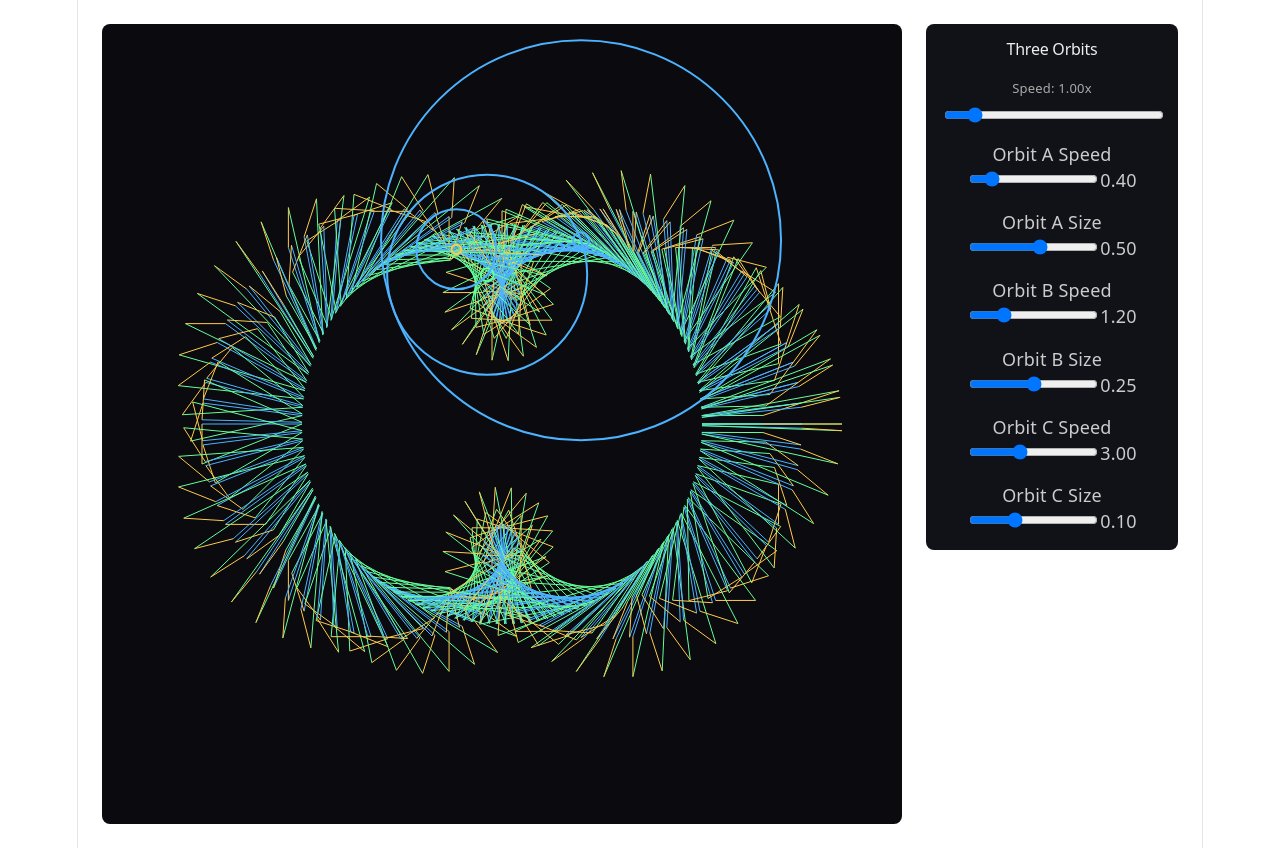
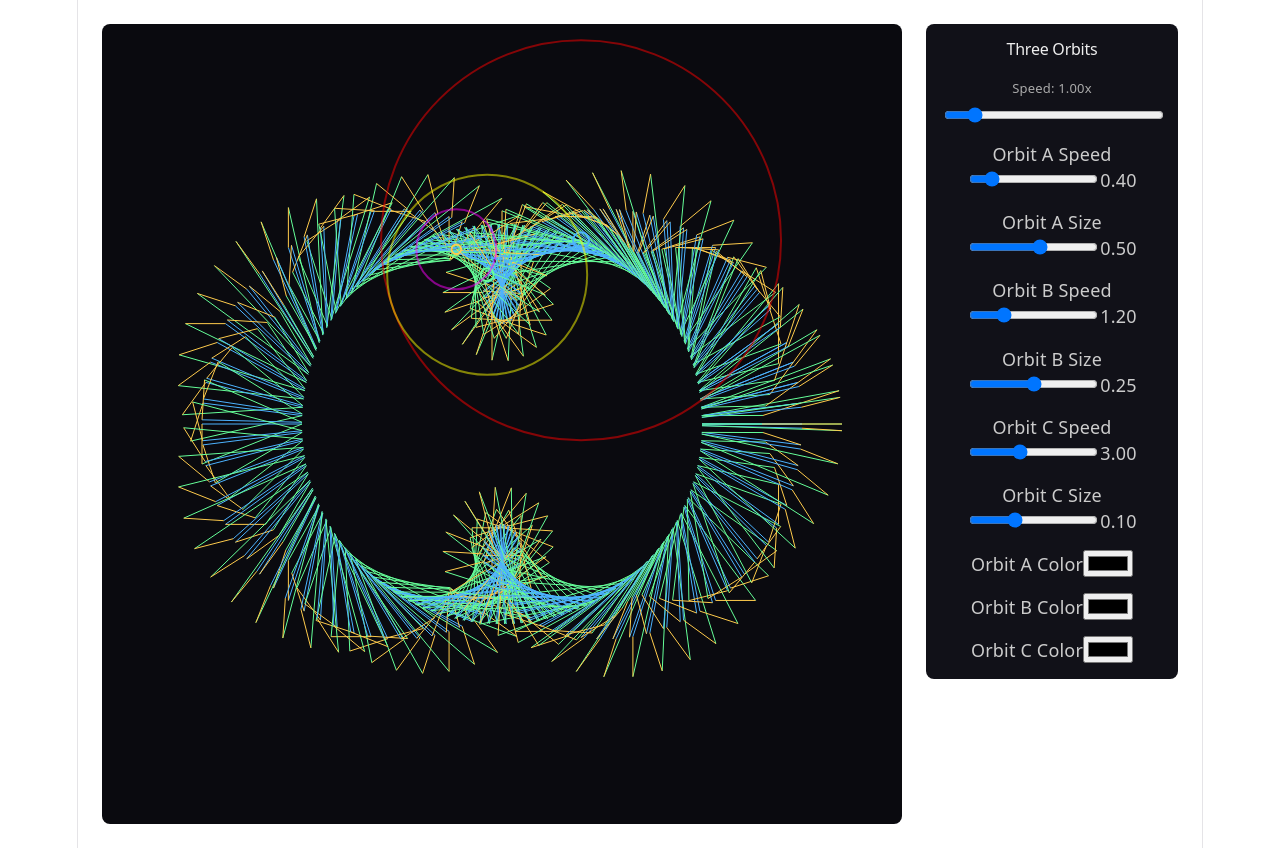
Before and after one commit to dwjohnston/geoart-agentic, a React (Vite) app: page / in a window 1280 px wide. Built offline with nearby package versions, Linux system fonts and the light colour scheme.

Commit message:
Add color picker control node

```diff
--- a/src/App.tsx
+++ b/src/App.tsx
@@ -5,10 +5,12 @@ import type { CompiledGraph } from './graph/compiler';
 import type { EvalContext } from './graph/EvalContext';
 import { threeOrbitsGraph } from './graphs/threeOrbits';
 import { SliderControl } from './control/ui/SliderControl';
+import { ColorPickerControl } from './control/ui/ColorPickerControl';
 import type { ControlNode } from './schema/_generated/schema-types';
 
-// Extract slider nodes from the control layer.
 type SliderNode = Extract<ControlNode, { type: 'slider' }>;
+type ColorPickerNode = Extract<ControlNode, { type: 'colorPicker' }>;
+type ColorValue = { r: number; g: number; b: number; a: number };
 
 const CANVAS_SIZE = 800;
 
@@ -31,6 +33,17 @@ function App() {
     for (const node of threeOrbitsGraph.control.nodes) {
       if (node.type === 'slider') {
         initial[node.id] = node.params.value?.v ?? 0;
+      }
+    }
+    return initial;
+  });
+
+  // Color picker values are stored in React state so the UI re-renders when they change.
+  const [colorValues, setColorValues] = useState<Record<string, ColorValue>>(() => {
+    const initial: Record<string, ColorValue> = {};
+    for (const node of threeOrbitsGraph.control.nodes) {
+      if (node.type === 'colorPicker') {
+        initial[node.id] = node.params.value?.v ?? { r: 1, g: 1, b: 1, a: 1 };
       }
     }
     return initial;
@@ -133,6 +146,25 @@ function App() {
     trailCanvasRef.current?.getContext('2d')?.clearRect(0, 0, CANVAS_SIZE, CANVAS_SIZE);
   }
 
+  function handleColorPickerChange(nodeId: string, value: ColorValue) {
+    setColorValues(prev => ({ ...prev, [nodeId]: value }));
+
+    const compiled = compiledRef.current;
+    if (!compiled) return;
+
+    const compiledNode = compiled.nodes.get(nodeId);
+    if (!compiledNode) return;
+
+    compiledNode.params['value'] = { kind: 'color', v: value };
+
+    const state = compiled.states.get(nodeId);
+    if (state) {
+      state.isDirty = true;
+    }
+
+    trailCanvasRef.current?.getContext('2d')?.clearRect(0, 0, CANVAS_SIZE, CANVAS_SIZE);
+  }
+
   function handleSpeedChange(value: number) {
     setSpeed(value);
     speedRef.current = value;
@@ -149,6 +181,18 @@ function App() {
     params: {
       ...n.params,
       value: { v: sliderValues[n.id] ?? n.params.value?.v ?? 0 },
+    },
+  }));
+
+  const colorPickerNodes = threeOrbitsGraph.control.nodes.filter(
+    (n): n is ColorPickerNode => n.type === 'colorPicker',
+  );
+
+  const colorPickerNodesWithValues: ColorPickerNode[] = colorPickerNodes.map(n => ({
+    ...n,
+    params: {
+      ...n.params,
+      value: { v: colorValues[n.id] ?? n.params.value?.v ?? { r: 1, g: 1, b: 1, a: 1 } },
     },
   }));
 
@@ -215,6 +259,13 @@ function App() {
             onChange={handleSliderChange}
           />
         ))}
+        {colorPickerNodesWithValues.map(node => (
+          <ColorPickerControl
+            key={node.id}
+            node={node}
+            onChange={handleColorPickerChange}
+          />
+        ))}
       </div>
     </div>
   );
--- /dev/null
+++ b/src/control/ColorPickerNode.ts
@@ -0,0 +1,17 @@
+import type { ControlNodeDef } from './types';
+
+export const colorPickerNodeDef: ControlNodeDef = {
+  type: 'colorPicker',
+  outputs: [{ name: 'value', type: 'color' }],
+  params: {
+    label: { type: 'string' },
+    value: { type: 'color' },
+  },
+  evaluate(params) {
+    const v = params['value']?.v as { r: number; g: number; b: number; a: number } | undefined;
+    return [{
+      kind: 'color',
+      v: v ?? { r: 1, g: 1, b: 1, a: 1 },
+    }];
+  },
+};
--- a/src/control/registry.ts
+++ b/src/control/registry.ts
@@ -1,6 +1,8 @@
 import type { ControlNodeDef } from './types';
 import { sliderNodeDef } from './SliderNode';
+import { colorPickerNodeDef } from './ColorPickerNode';
 
 export const controlRegistry = new Map<string, ControlNodeDef>([
   [sliderNodeDef.type, sliderNodeDef],
+  [colorPickerNodeDef.type, colorPickerNodeDef],
 ]);
--- /dev/null
+++ b/src/control/ui/ColorPickerControl.tsx
@@ -0,0 +1,44 @@
+import type { ControlNode } from '../../schema/_generated/schema-types';
+
+type ColorPickerNode = Extract<ControlNode, { type: 'colorPicker' }>;
+
+type ColorValue = { r: number; g: number; b: number; a: number };
+
+type Props = {
+  node: ColorPickerNode;
+  onChange: (nodeId: string, value: ColorValue) => void;
+};
+
+function toHex(value: ColorValue): string {
+  const r = Math.round(value.r * 255).toString(16).padStart(2, '0');
+  const g = Math.round(value.g * 255).toString(16).padStart(2, '0');
+  const b = Math.round(value.b * 255).toString(16).padStart(2, '0');
+  return `#${r}${g}${b}`;
+}
+
+function fromHex(hex: string, alpha: number): ColorValue {
+  const r = parseInt(hex.slice(1, 3), 16) / 255;
+  const g = parseInt(hex.slice(3, 5), 16) / 255;
+  const b = parseInt(hex.slice(5, 7), 16) / 255;
+  return { r, g, b, a: alpha };
+}
+
+export function ColorPickerControl({ node, onChange }: Props) {
+  const { params } = node;
+  const label = params.label?.v ?? '';
+  const value = params.value?.v ?? { r: 1, g: 1, b: 1, a: 1 };
+
+  const hex = toHex(value);
+
+  return (
+    <div className="color-picker-control">
+      <label htmlFor={node.id}>{label}</label>
+      <input
+        id={node.id}
+        type="color"
+        value={hex}
+        onChange={e => onChange(node.id, fromHex(e.target.value, value.a))}
+      />
+    </div>
+  );
+}
--- a/src/graphs/threeOrbits.ts
+++ b/src/graphs/threeOrbits.ts
@@ -12,6 +12,56 @@ export const threeOrbitsGraph: GeoArtGraph = {
 	version: '1.0',
 	control: {
 		nodes: [
+
+
+			{
+				id: "aColor",
+				type: "colorPicker",
+				params: {
+					label: { v: "Orbit A Color" },
+					value: {
+						"v": {
+							"r": 255,
+							"g": 0,
+							"b": 0,
+							"a": 0.5
+						}
+					}
+
+				}
+			},
+			{
+				id: "bColor",
+				type: "colorPicker",
+				params: {
+					label: { v: "Orbit B Color" },
+					value: {
+						"v": {
+							"r": 255,
+							"g": 255,
+							"b": 0,
+							"a": 0.5
+						}
+					}
+
+				}
+			},
+			{
+				id: "cColor",
+				type: "colorPicker",
+				params: {
+					label: { v: "Orbit C Color" },
+					value: {
+						"v": {
+							"r": 255,
+							"g": 0,
+							"b": 255,
+							"a": 0.5
+						}
+					}
+
+				}
+			},
 			{
 				id: 'aSpeedSlider',
 				type: 'slider',
@@ -165,7 +215,7 @@ export const threeOrbitsGraph: GeoArtGraph = {
 				params: {
 					center: { ref: 'orbitA.point' },
 					radius: { ref: 'aRadiusSlider.value' },
-					color: { v: { r: 0.3, g: 0.7, b: 1, a: 1 } },
+					color: { ref: 'aColor.value' },
 				},
 			},
 			{
@@ -175,7 +225,7 @@ export const threeOrbitsGraph: GeoArtGraph = {
 				params: {
 					center: { ref: 'orbitB.point' },
 					radius: { ref: 'bRadiusSlider.value' },
-					color: { v: { r: 0.3, g: 0.7, b: 1, a: 1 } },
+					color: { ref: 'bColor.value' },
 				},
 			},
 			{
@@ -185,7 +235,7 @@ export const threeOrbitsGraph: GeoArtGraph = {
 				params: {
 					center: { ref: 'orbitC.point' },
 					radius: { ref: 'cRadiusSlider.value' },
-					color: { v: { r: 0.3, g: 0.7, b: 1, a: 1 } },
+					color: { ref: 'cColor.value' },
 				},
 			},
 			{
```
Also changed, not shown: 1 other file (tests, documents, lock files or other folders).
